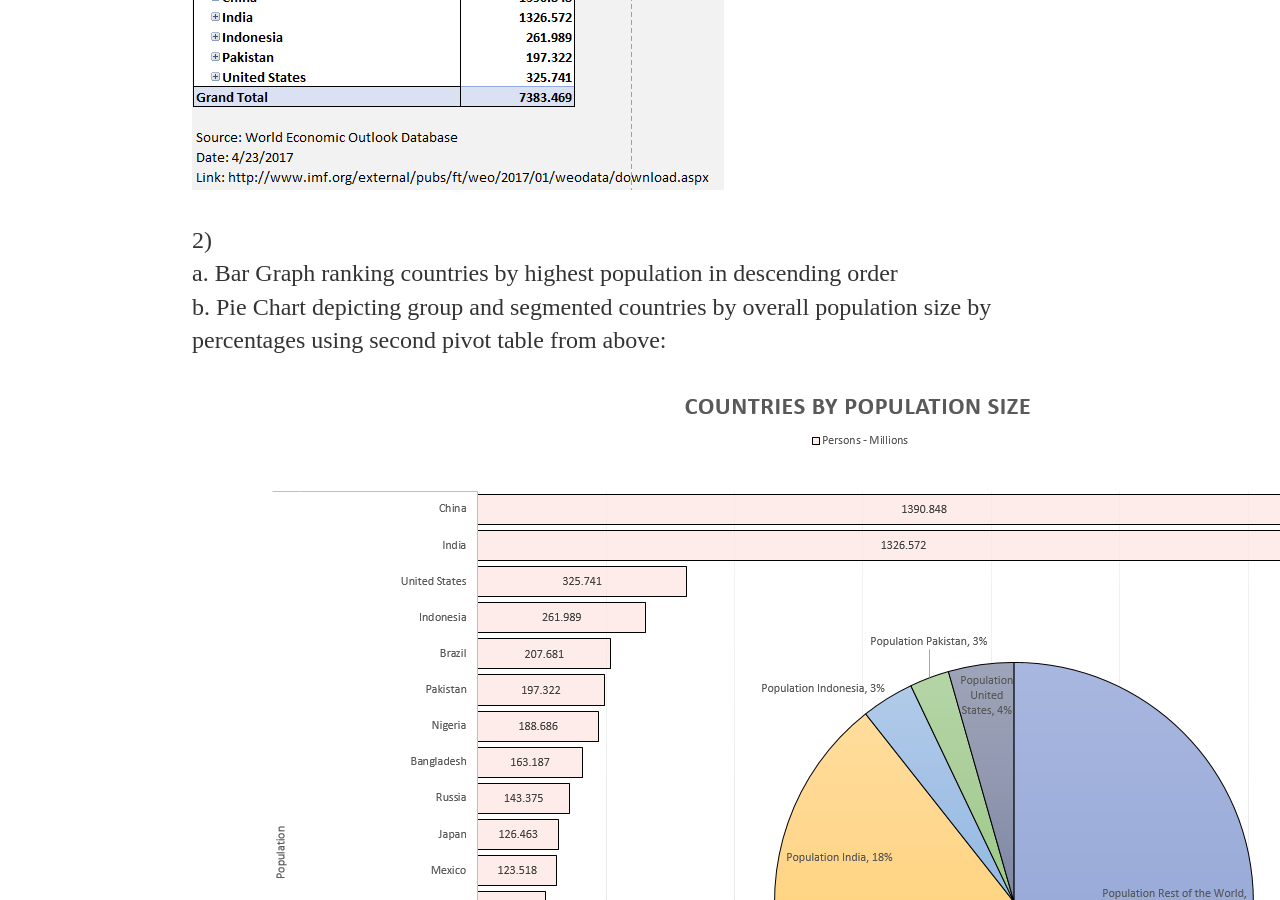
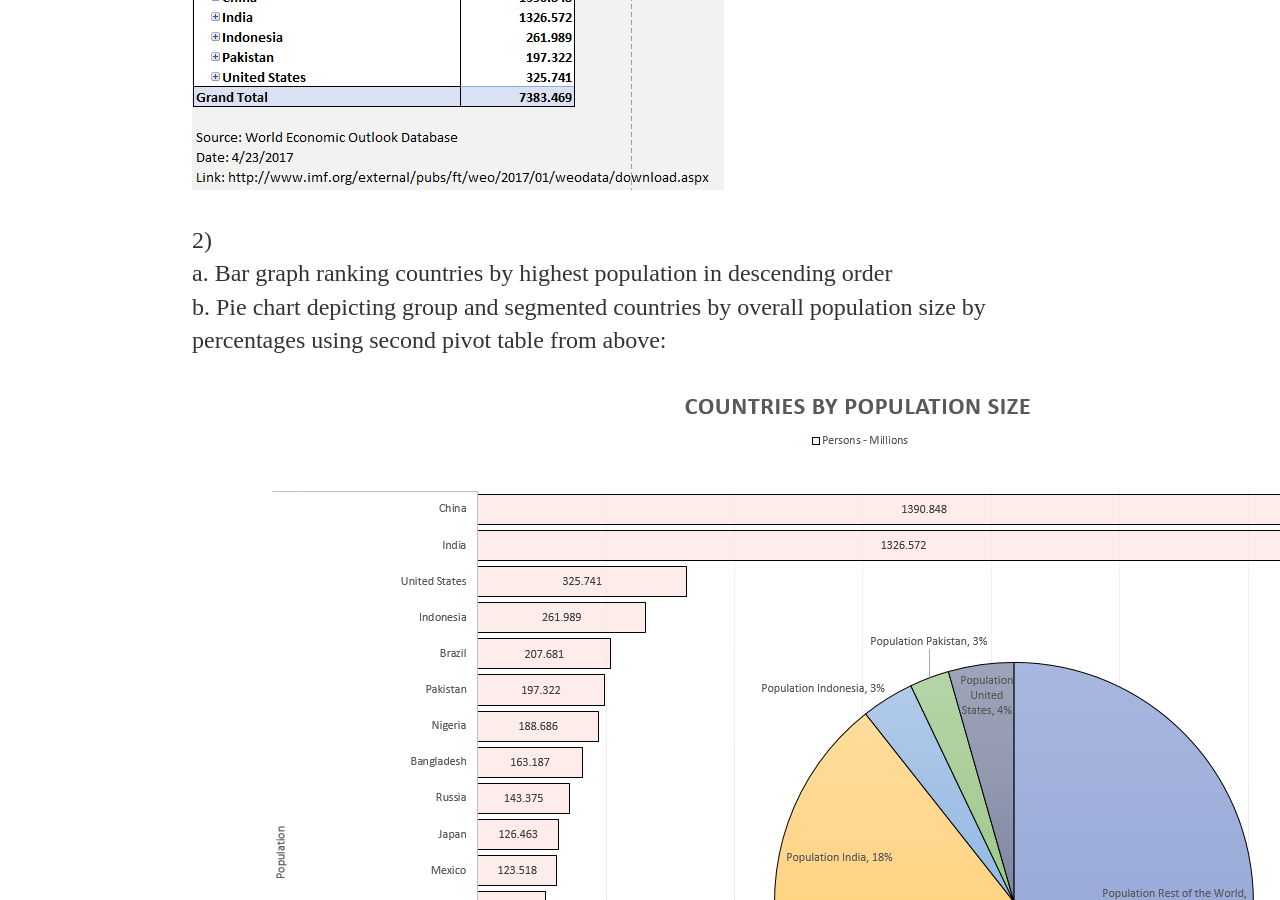
Before and after one commit to michaelip2/michaelip2.github.io, a Jekyll site: the page built from _posts/2017-12-31-WEO-Excel-Charts.md, in a window 1280 px wide and 900 px high, scrolled down 1117 px. Built offline with Jekyll 4.4.1, drawn with Linux system fonts in a browser that asks for light colours.

Commit message:
Update 2017-12-31-WEO-Excel-Charts.md

```diff
--- a/_posts/2017-12-31-WEO-Excel-Charts.md
+++ b/_posts/2017-12-31-WEO-Excel-Charts.md
@@ -6,7 +6,7 @@ date: 2017-12-31
 <p>Source: Delimited excel file "<a href="http://www.imf.org/external/pubs/ft/weo/2017/01/weodata/WEOApr2017all.xls">By Countries</a>" found on the International Monetary Fund <a href="http://www.imf.org/external/pubs/ft/weo/2017/01/weodata/download.aspx">website</a></p>
 <p>1) Pivot table ranking countries by highest GDP in US Dollars:&nbsp;</p>
 <p><img src="https://raw.githubusercontent.com/michaelip2/michaelip2.github.io/master/images/2017-12-31%2023_37_33-WEOApr2017all%20-%20Excel.png" /></p>
-<p>2) <br />a. Bar Graph ranking countries by highest population in descending order<br />b. Pie Chart depicting group and segmented countries by overall population size by percentages using second pivot table from above:</p>
+<p>2) <br />a. Bar graph ranking countries by highest population in descending order<br />b. Pie chart depicting group and segmented countries by overall population size by percentages using second pivot table from above:</p>
 <p><img src="https://raw.githubusercontent.com/michaelip2/michaelip2.github.io/master/images/2017-12-31%2023_37_21-WEOApr2017all%20-%20Excel.png" /></p>
 <p>3) Line graph using 2017 projections and countries ranked in descending order from left to right by most nominal GDP:</p>
 <p><img src="https://raw.githubusercontent.com/michaelip2/michaelip2.github.io/master/images/2017-12-31%2023_37_12-WEOApr2017all%20-%20Excel.png" /></p>
```
